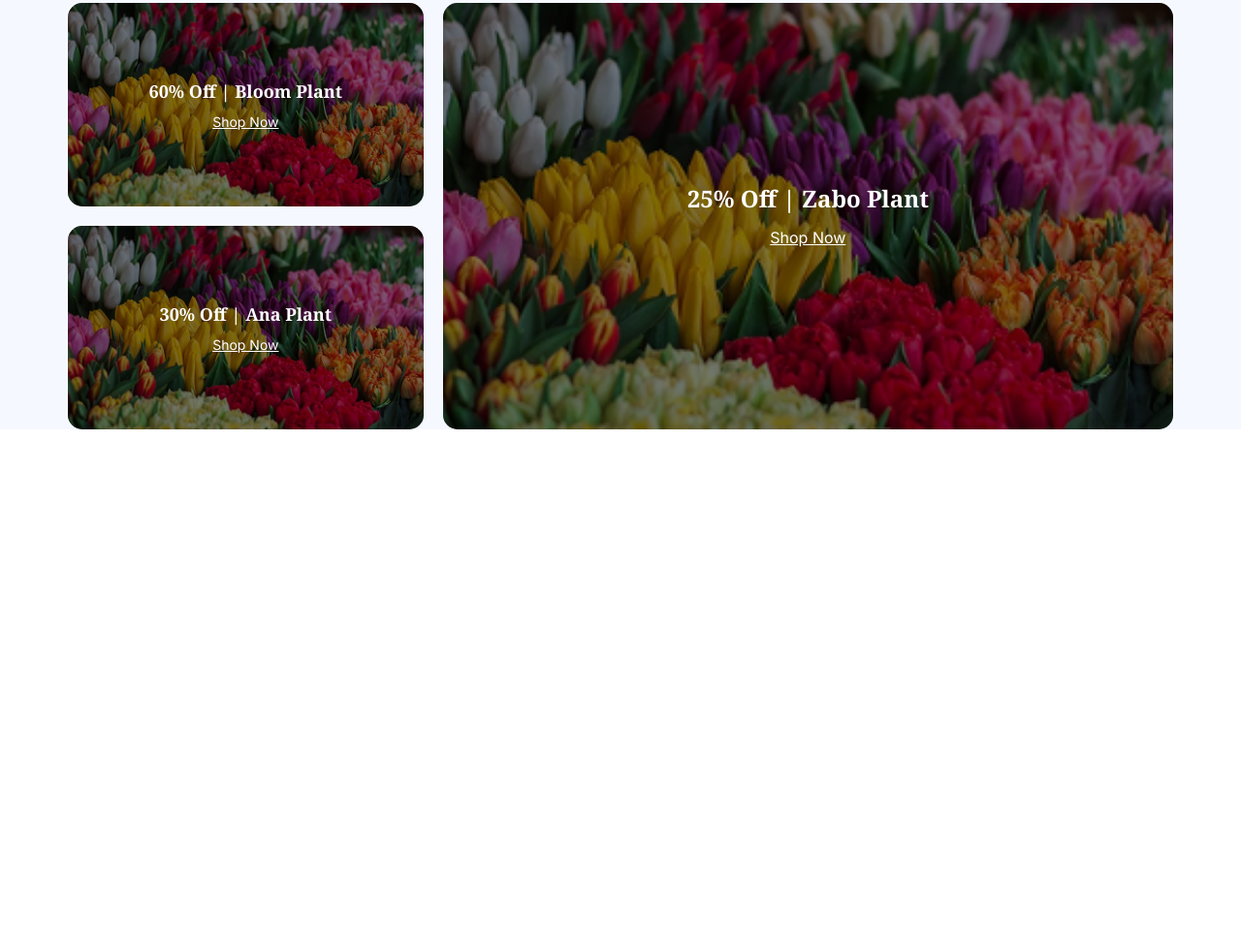
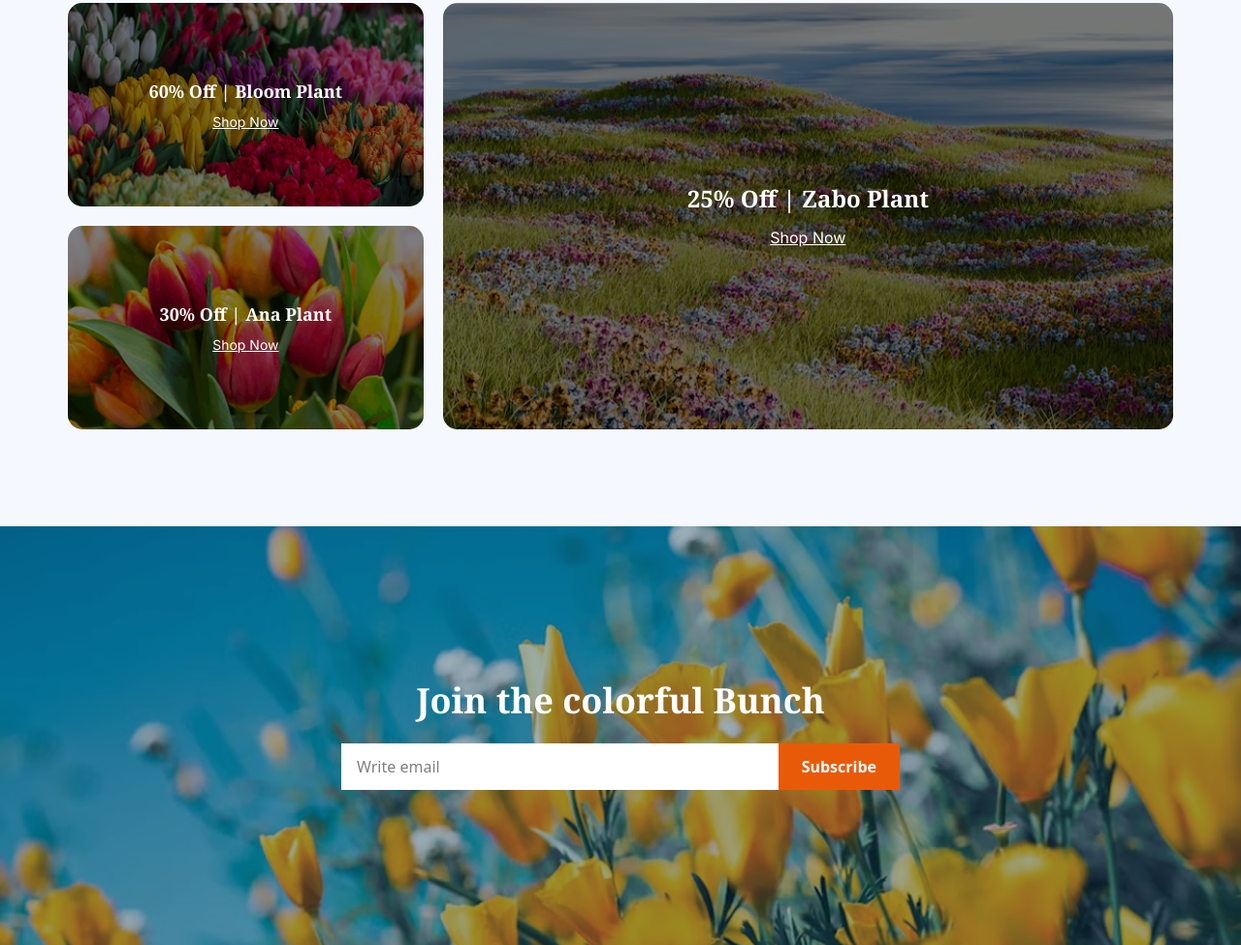
Before and after one commit to faysal-hossain11/B12A02-flower, a plain HTML site: page index.html in a window 1280 px wide. Shown: the part 3099-4074 px from the top of the page at 97% size. Before the commit the page ends 3542 px from the top, so only its background shows below. Drawn offline with nearby package versions, Linux system fonts and the light colour scheme.

Commit message:
complete the join section

```diff
--- a/index.html
+++ b/index.html
@@ -230,7 +230,7 @@
         <!-- end the Plants Lover Section -->
 
         <!-- start the latest deals -->
-        <section class="max-w-[1140px] mx-auto pt-[80px] md:pt-[130px] px-4 md:px-0">
+        <section class="max-w-[1140px] mx-auto pt-[80px] md:pt-[130px] px-4 md:px-0 pb-[100px]">
             <h2 class="text-center font-['Noto_Serif',serif] mb-4 text-2xl md:text-[50px] font-bold"><span
                     class="text-[#E95A08]">Latest</span> Deals</h2>
             <p
@@ -243,16 +243,18 @@
                     <div class="relative h-[200px] lg:h-[210px] rounded-[15px] overflow-hidden">
                         <img class="w-full h-full object-cover" src="./assets/deal-bloom.png" alt="Bloom Plant" />
                         <div class="absolute inset-0 bg-black/50"></div>
-                        <div class="absolute inset-0 flex flex-col justify-center items-center text-white text-center px-4">
+                        <div
+                            class="absolute inset-0 flex flex-col justify-center items-center text-white text-center px-4">
                             <h4 class="text-lg font-bold font-['Noto_Serif',serif] mb-2">60% Off | Bloom Plant</h4>
                             <a href="#" class="underline font-['Inter',sans-serif] text-sm">Shop Now</a>
                         </div>
                     </div>
 
                     <div class="relative h-[200px] lg:h-[210px] rounded-[15px] overflow-hidden">
-                        <img class="w-full h-full object-cover" src="./assets/deal-bloom.png" alt="Ana Plant" />
+                        <img class="w-full h-full object-cover" src="./assets/deal-ana.png" alt="Ana Plant" />
                         <div class="absolute inset-0 bg-black/50"></div>
-                        <div class="absolute inset-0 flex flex-col justify-center items-center text-white text-center px-4">
+                        <div
+                            class="absolute inset-0 flex flex-col justify-center items-center text-white text-center px-4">
                             <h4 class="text-lg font-bold font-['Noto_Serif',serif] mb-2">30% Off | Ana Plant</h4>
                             <a href="#" class="underline font-['Inter',sans-serif] text-sm">Shop Now</a>
                         </div>
@@ -260,7 +262,7 @@
                 </div>
 
                 <div class="relative lg:col-span-2 h-[200px] md:h-[440px] rounded-[15px] overflow-hidden">
-                    <img class="w-full h-full object-cover" src="./assets/deal-bloom.png" alt="Zabo Plant" />
+                    <img class="w-full h-full object-cover" src="./assets/deal-zabo.png" alt="Zabo Plant" />
                     <div class="absolute inset-0 bg-black/50"></div>
                     <div class="absolute inset-0 flex flex-col justify-center items-center text-white text-center px-4">
                         <h4 class="text-2xl font-bold font-['Noto_Serif',serif] mb-3">25% Off | Zabo Plant</h4>
@@ -271,6 +273,25 @@
         </section>
         <!-- end the latest deals -->
 
+        <!-- start the join section -->
+        <section class="relative bg-cover bg-center bg-no-repeat bg-[url('./assets/news-letter-bg.png')] py-20">
+            <!-- <div class="absolute inset-0 bg-black/40"></div> -->
+            <div class="relative max-w-[700px] mx-auto text-center py-20 px-4 z-10 text-white">
+                <h2 class="text-xl md:text-4xl font-bold font-['Noto_Serif',serif] mb-6">Join the colorful Bunch</h2>
+                <form
+                    class="flex sm:flex-row items-center gap-3 sm:gap-0 bg-white overflow-hidden max-w-xl mx-auto">
+                    <input type="email" placeholder="Write email"
+                        class="w-full px-4 py-3 text-black focus:outline-none" />
+                    <button type="submit"
+                        class="bg-[#E95A08] text-white px-6 py-3 font-semibold hover:bg-orange-700 transition duration-200">
+                        Subscribe
+                    </button>
+                </form>
+            </div>
+        </section>
+
+        <!-- end the join section -->
+
     </main>
     <!-- start the main section -->
 
```
